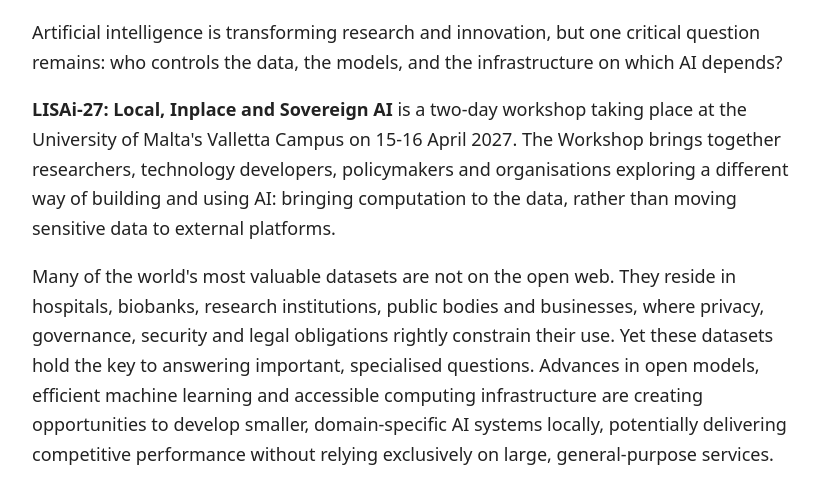
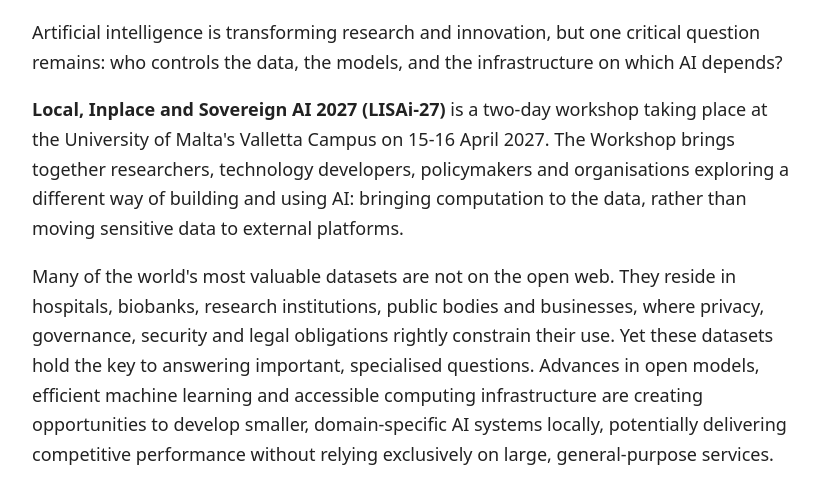
Before and after one commit to rlg128/lisai-website, a plain HTML site: page index.html in a window 1280 px wide. Shown: the part 247-732 px from the top of the page, without its empty margins (228-1047 px from the left). Drawn offline with Linux system fonts and the light colour scheme.

Commit message:
Update index.html - fixed formatting

```diff
--- a/index.html
+++ b/index.html
@@ -31,7 +31,7 @@ innovation, but one critical question remains: who controls
 the data, the models, and the infrastructure on which AI
 depends? </p>
 
-<p><b>LISAi-27: Local, Inplace and Sovereign AI</b> is a
+<p><b>Local, Inplace and Sovereign AI 2027 (LISAi-27)</b> is a
 two-day workshop taking place at the University of Malta's
 Valletta Campus on 15-16 April 2027.  The Workshop brings
 together researchers, technology developers,
```
